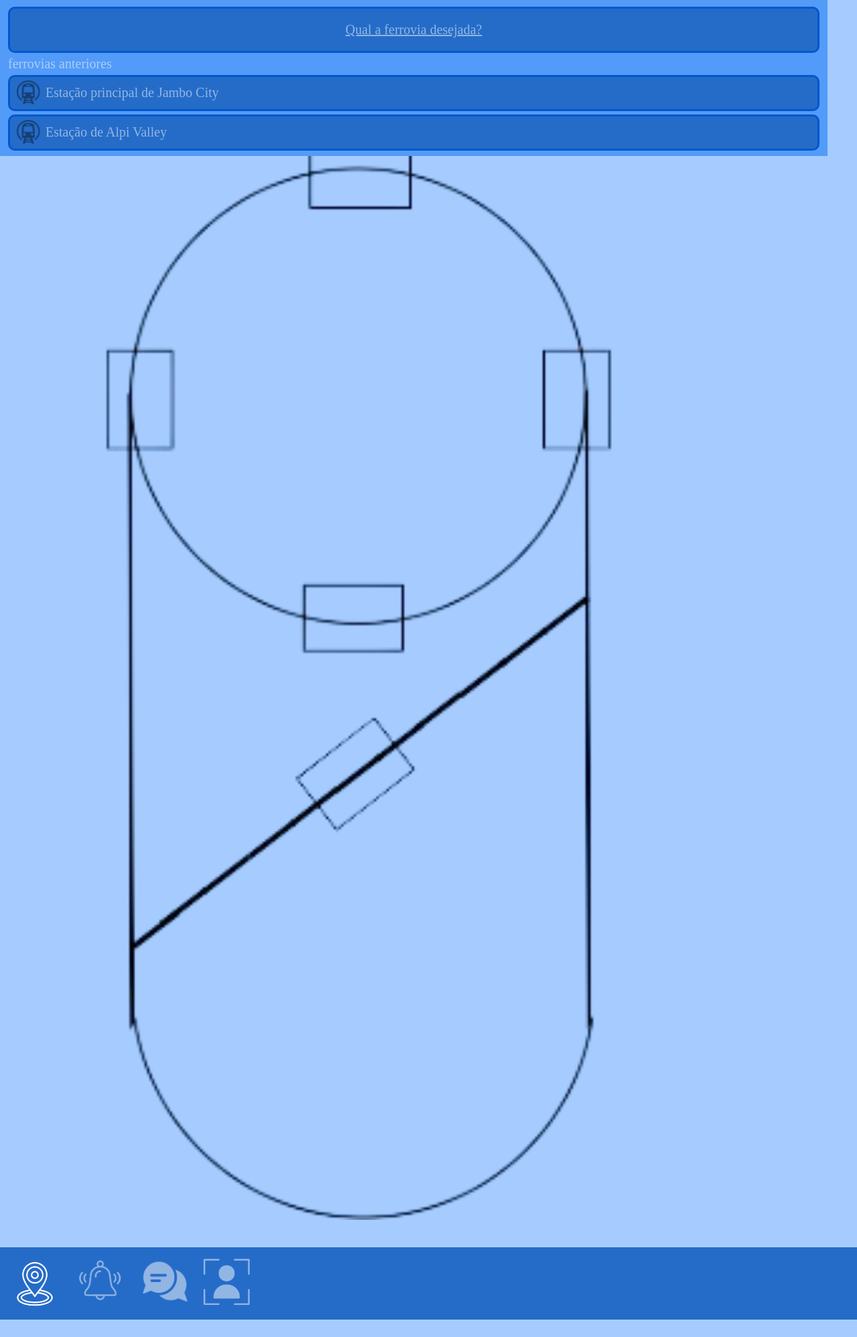
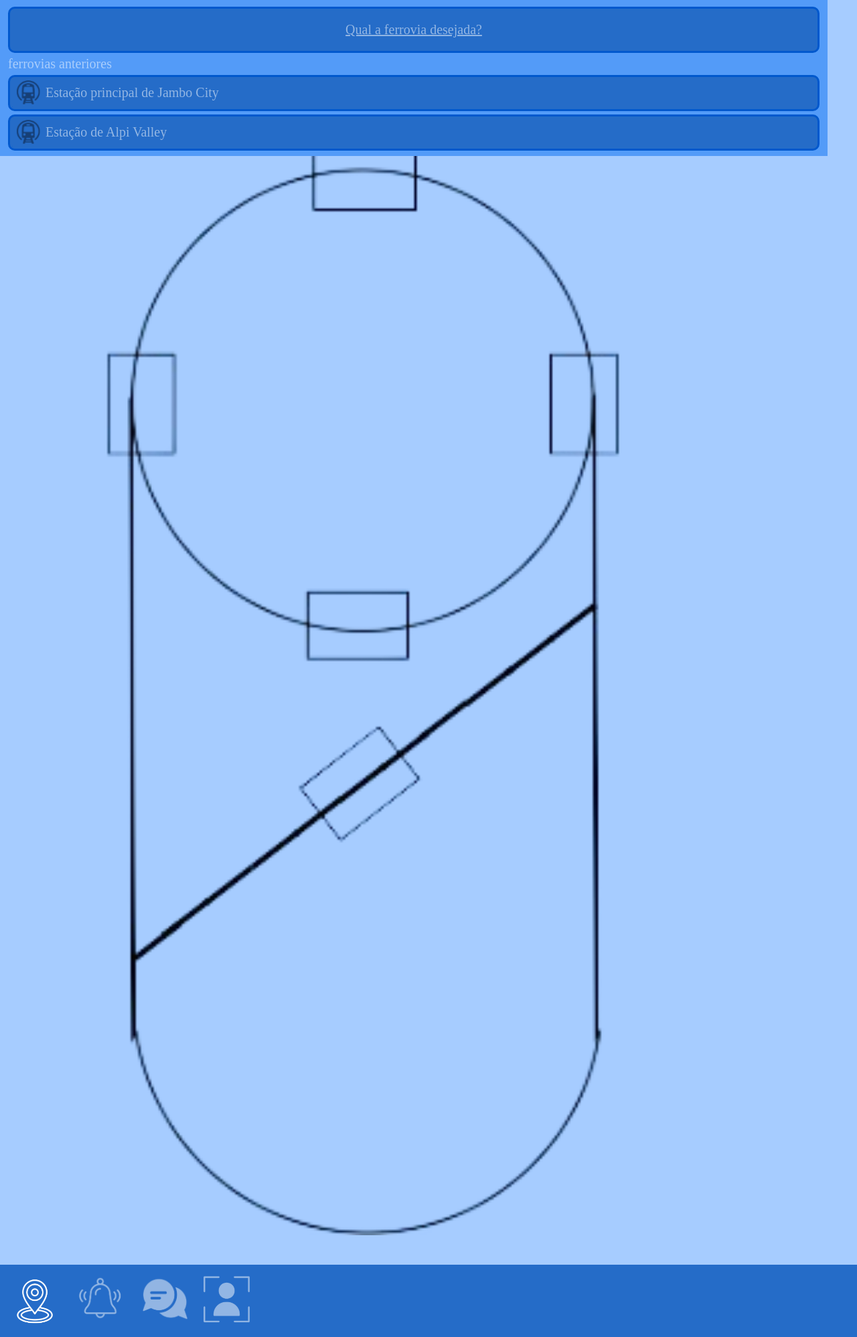
Before and after one commit to EduardoDucci/vai-de-trem-hub, a PHP site: page /public/rotas.html in a window 1280 px wide. Shown: the whole page at 67% size. Before the commit the page ends 1971 px from the top, so only its background shows below. Run offline with PHP 8.4, Linux system fonts and the light colour scheme.

Commit message:
commit arrumando o CSS

```diff
--- a/style/style.css
+++ b/style/style.css
@@ -271,10 +271,10 @@ input::placeholder {
 }
 
 .ferrovia {
-    width: 75%;
+    width: 76%;
     height: auto;
     display: block;
-    margin-bottom: 41px;
+    margin-bottom: 44px;
     margin-left: 50px;
    padding-top: 90px;
 
```
